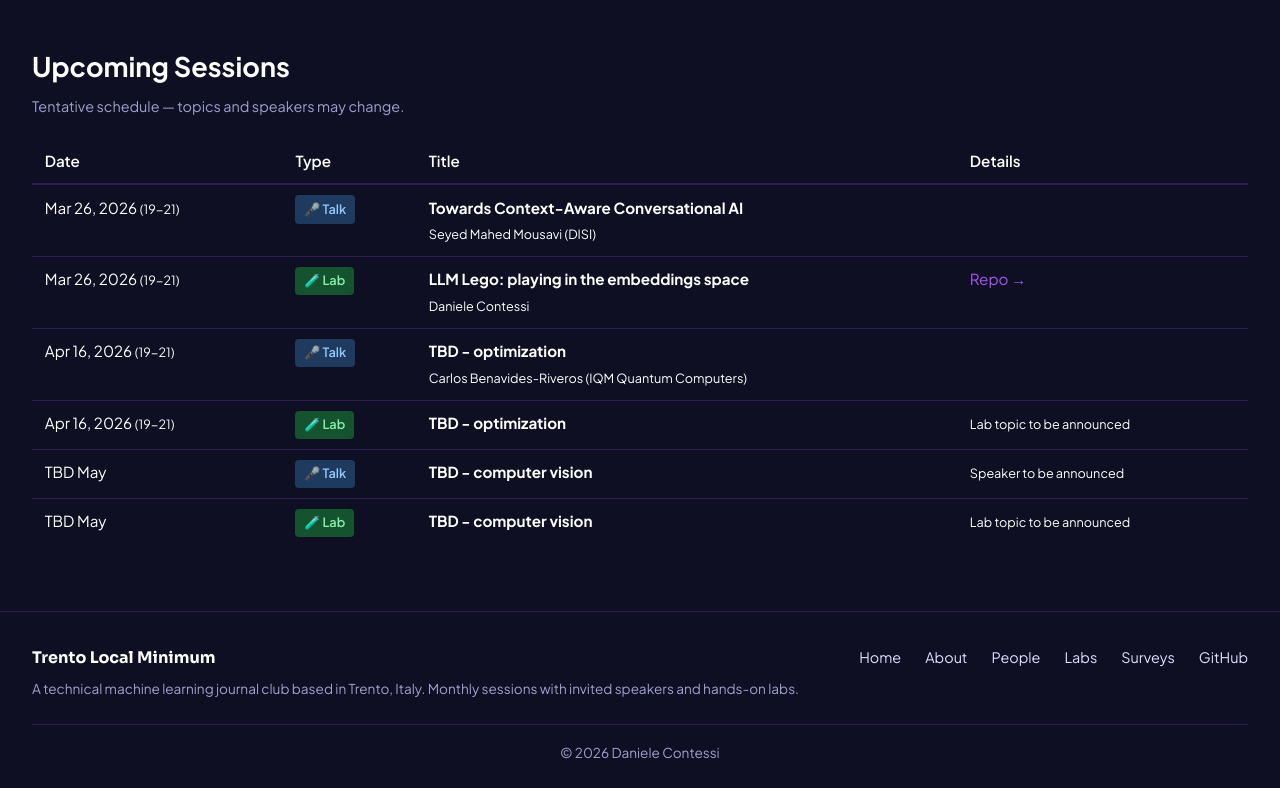
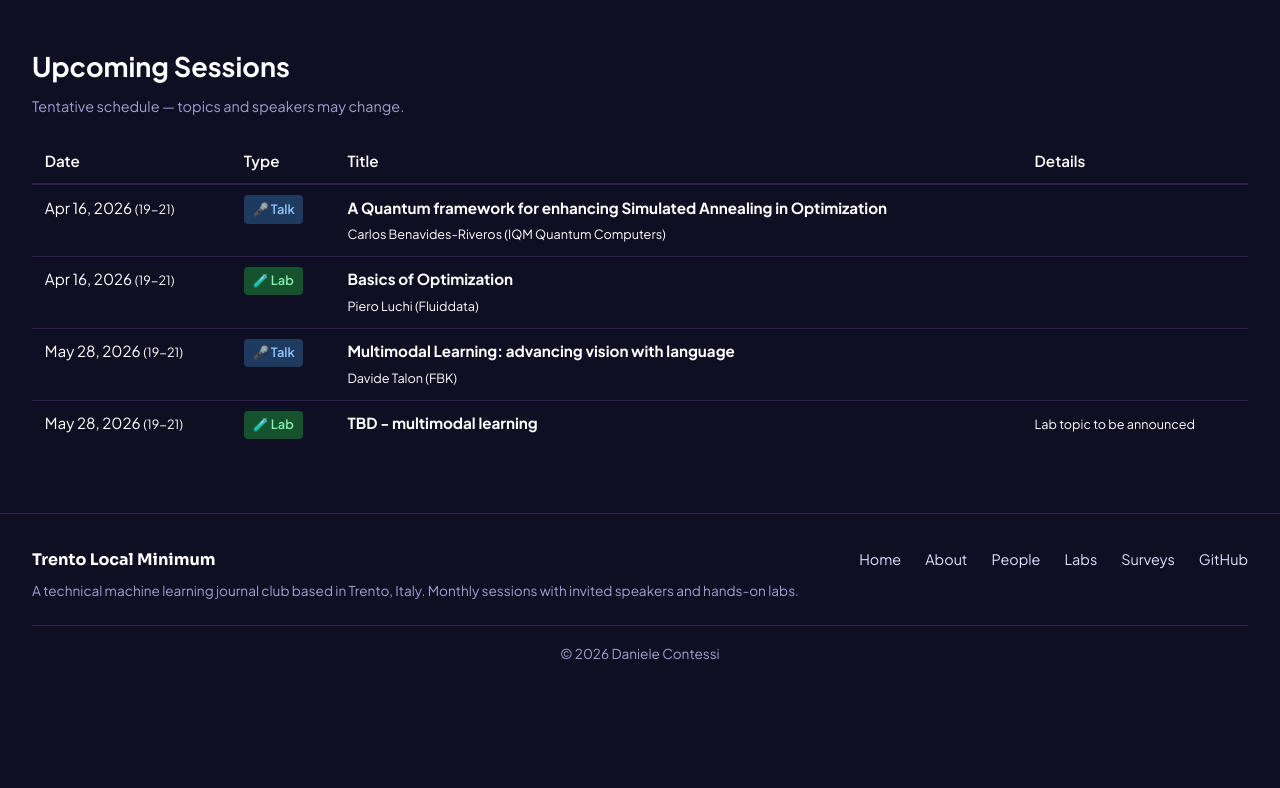
Before and after one commit to contessid/tlm-site, a Jekyll site: the page built from index.md, in a window 1280 px wide and 900 px high, scrolled down 625 px, cut to the strip 112-900 px from the top of the window. Built offline with Jekyll 4.4.1, drawn with Linux system fonts in a browser that asks for light colours; after the commit the page ends 1426 px from its top, so only the background shows below that.

Commit message:
added Davide

```diff
--- a/_data/people.yml
+++ b/_data/people.yml
@@ -1,20 +1,25 @@
 # People involved in TLM - Trento Local Minimum
 next_speakers:
   # Upcoming speakers — move to "speakers" after their session
+  - name: "Carlos Benavides-Riveros"
+    affiliation: "IQM Quantum Computers"
+    talk: "A Quantum framework for enhancing Simulated Annealing in Optimization"
+    date: "2026-04-16"
+    image: /assets/img/Carlos.jpeg
+    linkedin: https://www.linkedin.com/in/carlosbenavidesriveros/
+  - name: "Davide Talon"
+    affiliation: "FBK"
+    talk: "Multimodal Learning: advancing vision with language"
+    date: "2026-05-28"
+    linkedin: https://www.linkedin.com/in/davidetalon/
+
+speakers:
   - name: "Mahed Mousavi"
     affiliation: "University of Trento (DISI)"
     talk: "Towards Context-Aware Conversational AI"
     date: "2026-03-26"
     image: /assets/img/Mahed.jpeg
     linkedin: https://www.linkedin.com/in/mahedmousavi/
-
-  - name: "Carlos Benavides-Riveros"
-    affiliation: "IQM Quantum Computers"
-    talk: "TBD - optimization"
-    date: "2026-04-16"
-    image: /assets/img/Carlos.jpeg
-
-speakers:
   # Past invited speakers — add one entry per session
   # - name: "Jane Smith"
   #   affiliation: "University of Trento"
--- a/_data/upcoming.yml
+++ b/_data/upcoming.yml
@@ -6,52 +6,53 @@
 # type: lab   → hands-on coding session
 
 sessions:
-  - date: 2026-03-26
+  # - date: 2026-03-26
+  #   time: "19-21"
+  #   type: talk
+  #   title: "Towards Context-Aware Conversational AI"
+  #   speaker: "Seyed Mahed Mousavi (DISI)"
+  #   paper: ""
+  #   paper_url: ""
+  #   # notes: "Speaker to be announced"
+
+  # - date: 2026-03-26
+  #   time: "19-21"
+  #   type: lab
+  #   title: "LLM Lego: playing in the embeddings space"
+  #   repo_url: "https://github.com/tlm-journalclub-org/LLMlego"
+  #   speaker: "Daniele Contessi"
+  #   # notes: "Lab topic to be announced"
+
+  - date: 2026-04-16
     time: "19-21"
     type: talk
-    title: "Towards Context-Aware Conversational AI"
-    speaker: "Seyed Mahed Mousavi (DISI)"
+    title: "A Quantum framework for enhancing Simulated Annealing in Optimization"
+    speaker: "Carlos Benavides-Riveros (IQM Quantum Computers)"
+    paper: ""
+    paper_url: ""
+    # notes: ""
+
+  - date: 2026-04-16
+    time: "19-21"
+    type: lab
+    title: "Basics of Optimization"
+    speaker: "Piero Luchi (Fluiddata)"
+    repo_url: ""
+    # notes: "Lab topic to be announced"
+
+  - date: 2026-05-28
+    time: "19-21"
+    type: talk
+    title: "Multimodal Learning: advancing vision with language"
+    speaker: "Davide Talon (FBK)"
     paper: ""
     paper_url: ""
     # notes: "Speaker to be announced"
 
-  - date: 2026-03-26
+  - date: 2026-05-28
     time: "19-21"
     type: lab
-    title: "LLM Lego: playing in the embeddings space"
-    repo_url: "https://github.com/tlm-journalclub-org/LLMlego"
-    speaker: "Daniele Contessi"
-    # notes: "Lab topic to be announced"
-
-  - date: 2026-04-16
-    time: "19-21"
-    type: talk
-    title: "TBD - optimization"
-    speaker: "Carlos Benavides-Riveros (IQM Quantum Computers)"
-    paper: ""
-    paper_url: ""
-    notes: ""
-
-  - date: 2026-04-16
-    time: "19-21"
-    type: lab
-    title: "TBD - optimization"
-    repo_url: ""
-    notes: "Lab topic to be announced"
-
-  - date: "TBD May"
-    # time: "19-21"
-    type: talk
-    title: "TBD - computer vision"
-    speaker: ""
-    paper: ""
-    paper_url: ""
-    notes: "Speaker to be announced"
-
-  - date: "TBD May"
-    # time: "19-21"
-    type: lab
-    title: "TBD - computer vision"
+    title: "TBD - multimodal learning"
     repo_url: ""
     notes: "Lab topic to be announced"
 
```
Also changed, not shown: _pages/labs.md (+5 -4 lines), 1 other file.
